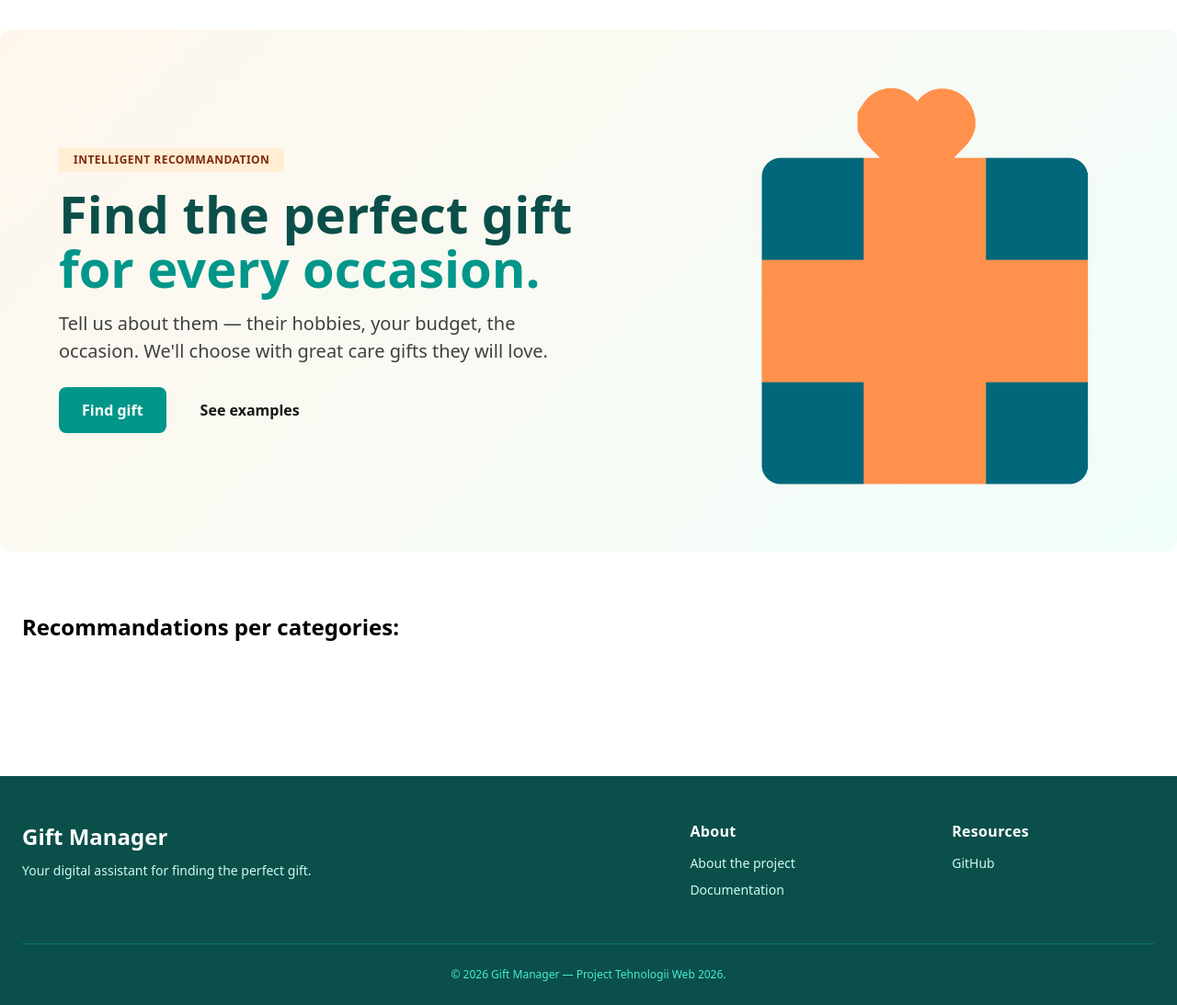
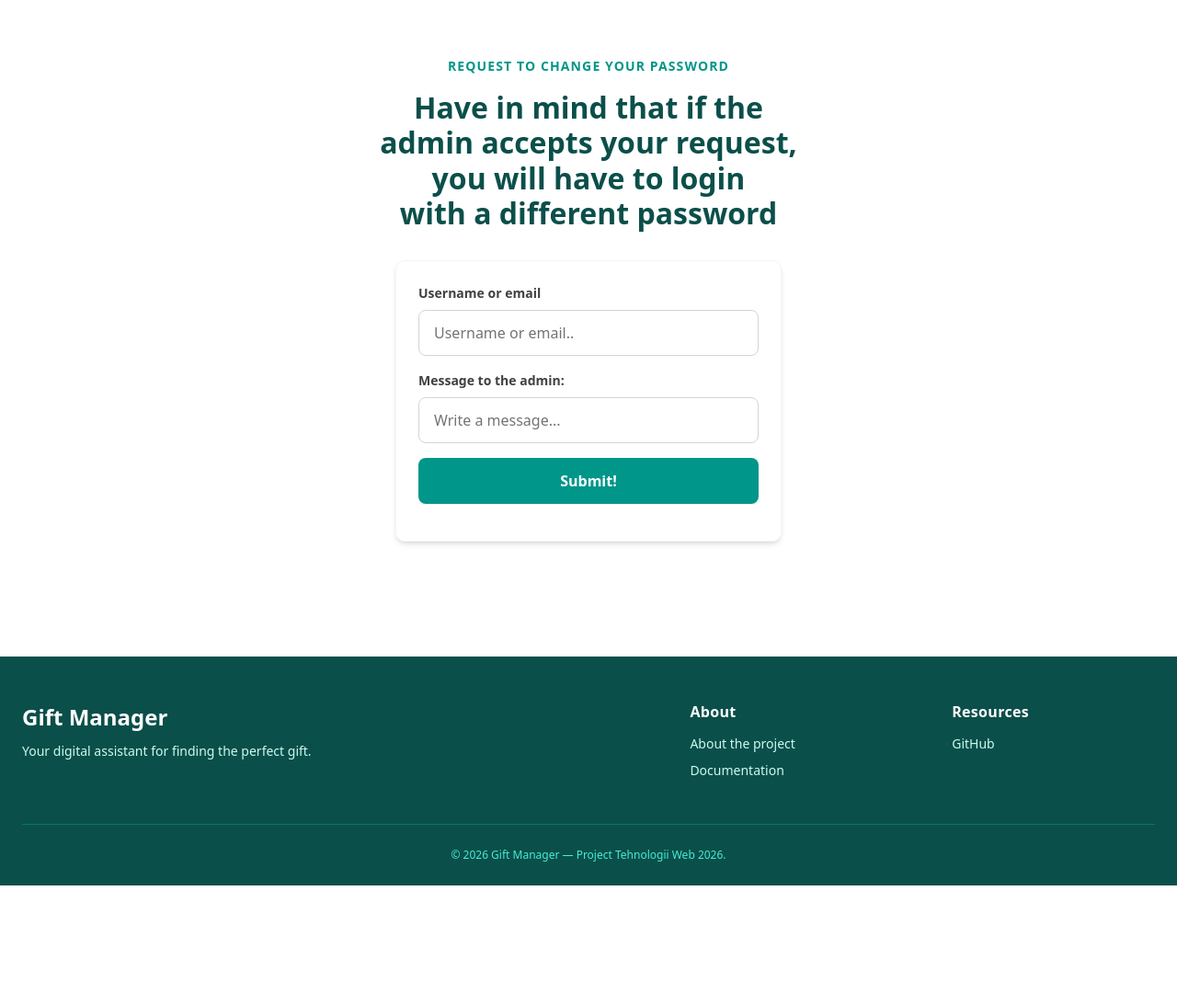
Before and after one commit to gabiturbinca/Proiect-Web, a PHP site: page /changePasswordRequest.php in a window 1280 px wide. Shown: the part 73-1166 px from the top of the page at 92% size. After the commit the page ends 1036 px from the top, so only its background shows below. Run offline with PHP 8.4, Linux system fonts and the light colour scheme; data that the repository does not hold is empty; some libraries are stand-ins or nearby versions.

Commit message:
am adaugat request schimbare parola user nelogat

```diff
--- /dev/null
+++ b/public/changePasswordRequest.php
@@ -0,0 +1,33 @@
+<?php
+    $page_title = 'Change password';
+    $page_css   = 'changePasswordRequest';
+    $page_js = 'changePasswordRequest';
+    require __DIR__ . '/../templates/header.php';
+?>
+
+ <section class="change__password-container">
+        <div class="title">
+            <h1>Request to change your password</h1>
+            <h2>Have in mind that if the admin accepts your request, you will have to login with a different password</h2>
+        </div>
+
+        <form class="request_new_password-form">
+
+            <div class="auth__field">
+                <label for="identifier">Username or email</label>
+                <input id="identifier" type="text" placeholder="Username or email.." name="identifier" required>
+            </div>
+
+            <div class="auth__field">
+                <label for="message"> Message to the admin:</label>
+                <input id="message" type="textarea" placeholder="Write a message..." name="message">
+            </div>
+
+            <button type="submit" class="btn btn--primary change_pass__submit" id="change_pass__submit">Submit!</button>
+            <span id="message_"></span>
+        </form>
+    </section>
+
+<?php
+    require __DIR__ . '/../templates/footer.php';
+?>
--- /dev/null
+++ b/public/css/pages/changePasswordRequest.css
@@ -0,0 +1,101 @@
+.change__password-container{
+    min-height:650px;
+    padding:var(--space-8);
+    display:flex;
+    flex-direction:column;
+    align-items:center;
+    justify-content: center;
+}
+
+
+.title {
+    display: flex;
+    flex-direction: column;
+    align-items: center;
+    gap: var(--space-2);
+    margin-bottom: var(--space-8);
+    text-align: center;
+}
+
+.title h1 {
+    padding-bottom:var(--space-2);
+    font-size: var(--text-sm);
+    font-weight: var(--font-semibold);
+    color: var(--color-primary-600);
+    letter-spacing: 0.08em;
+    text-transform: uppercase;
+    margin: 0;
+}
+
+.title h2 {
+    font-size: var(--text-2xl);
+    font-weight: var(--font-bold);
+    line-height: 1.2;
+    color: var(--color-primary-900);
+    max-width: 28ch;
+    margin: 0;
+}
+
+.request_new_password-form {
+    padding:var(--space-6);
+    display: flex;
+    flex-direction: column;
+    gap: var(--space-4);
+    width: 100%;
+    max-width: 420px;
+    margin-inline: auto;
+    border:1px solid var(--color-neutral-100);
+    border-radius: 10px;
+    box-shadow:var(--shadow-md);
+}
+
+.auth__field {
+    display: flex;
+    flex-direction: column;
+    gap: var(--space-2);
+}
+
+.auth__field label {
+    font-size: var(--text-sm);
+    font-weight: var(--font-semibold);
+    color: var(--color-text-subtle);
+}
+
+.auth__field input {
+    width: 100%;
+    padding: 0.75rem var(--space-4);
+    font-size: var(--text-base);
+    font-family: inherit;
+    color: var(--color-text);
+    background-color: var(--color-bg);
+    border: 1px solid var(--color-border);
+    border-radius: var(--radius-md);
+    transition: border-color var(--transition-fast),
+                box-shadow var(--transition-fast);
+}
+
+.auth__field input::placeholder {
+    color: var(--color-text-muted);
+}
+
+.auth__field input:hover {
+    border-color: var(--color-primary-300);
+}
+
+.auth__field input:focus {
+    outline: none;
+    border-color: var(--color-primary-600);
+    box-shadow: var(--focus-ring);
+}
+
+@media(min-width=768px){
+    .auth__field{
+        gap: var(--space-4);
+    }
+    .auth__field label{
+        font-size: var(--text-lg);
+    }
+    .auth__field input{
+        font-size: var(--text-lg);
+    }
+}
--- a/public/js/pages/changePassword.js
+++ b/public/js/pages/changePassword.js
@@ -31,15 +31,15 @@ form.addEventListener("submit", async(e) => {
     const data = Object.fromEntries(new FormData(form));
     const res = await changePassword(data);
     if(res.error){
-        message.textContent=res.error.message;
         message.classList.remove(".success__messsage");
         message.classList.add("error__message");
+        message.textContent=res.error.message;
+
     }
     if(res.success){
-        message.textContent=res.success.message;
         message.classList.remove("error__message");
         message.classList.add(".success__messsage");
-
+        message.textContent=res.success.message;
     }
 
 });
--- /dev/null
+++ b/public/js/pages/changePasswordRequest.js
@@ -0,0 +1,30 @@
+const form = document.querySelector(".request_new_password-form");
+const message = document.getElementById("message_");
+
+async function sendRequest(data){
+    const URL="/api/auth/password/reset-request";
+    const res = await fetch(URL, {
+        method:"POST",
+        headers:{"Content-Type":"application/json"},
+        body:JSON.stringify(data)
+    });
+    const result = await res.json();
+    return result;
+}
+
+form.addEventListener("submit", async(e) => {
+    e.preventDefault();
+    const data = Object.fromEntries(new FormData(form));
+    const res = await sendRequest(data);
+     if(res.error){
+        message.classList.remove(".success__messsage");
+        message.classList.add("error__message");
+        message.textContent=res.error.message;
+    }
+
+    if(res.success){
+        message.classList.remove("error__message");
+        message.classList.add(".success__messsage");
+        message.textContent=res.success.message;
+    }
+});
--- a/public/login.php
+++ b/public/login.php
@@ -33,6 +33,9 @@
                 <p class="auth__alt">
                     Don't have an account yet? <a href="/register.php">Register</a>
                 </p>
+                <p class="auth__alt">
+                    Forgot your password? <a href="/changePasswordRequest.php">Change password</a>
+                </p>
             </form>
         </div>
     </section>
```
